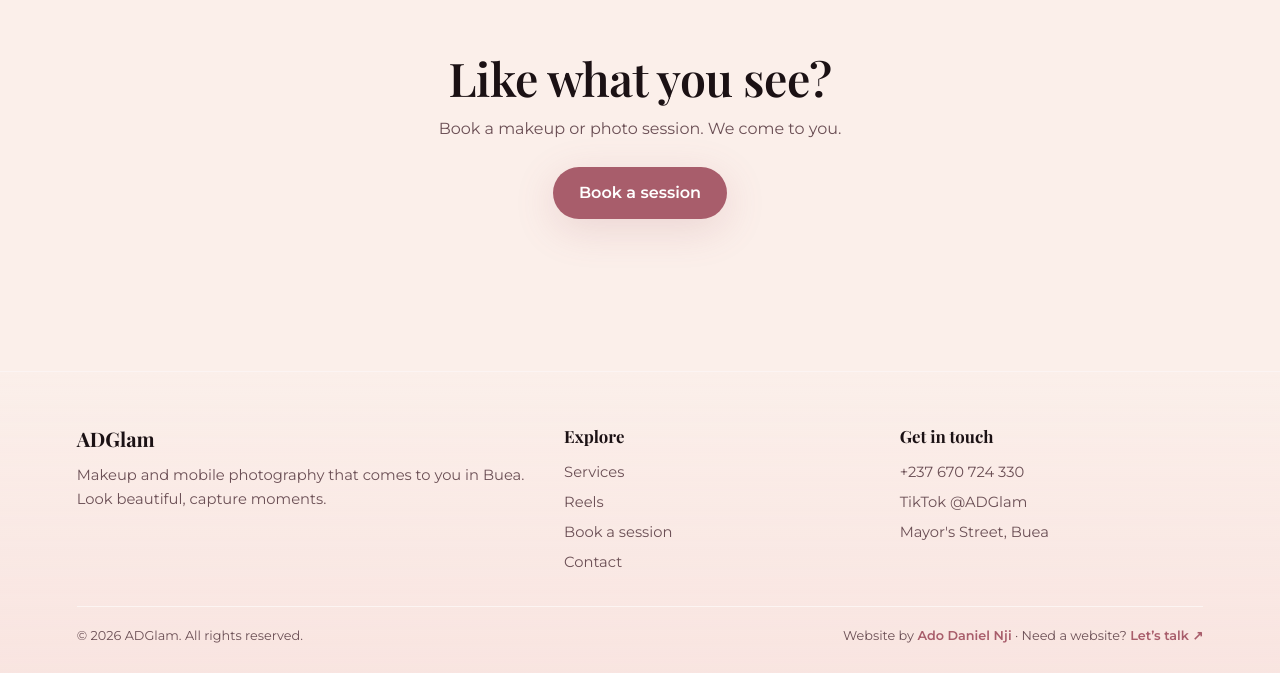
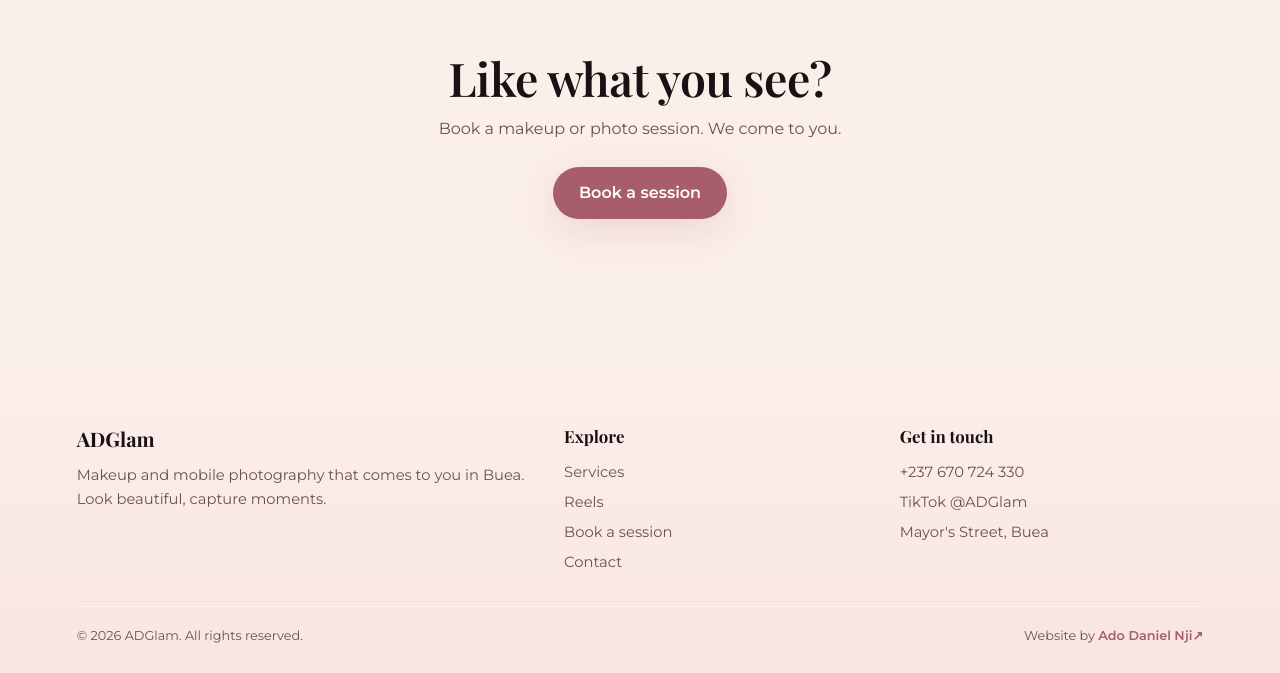
Before and after one commit to acetennyson/adglam, a Next.js app: page /reels in a window 1280 px wide. Shown: the part 1404-2077 px from the top of the page. Built offline with nearby package versions, Linux system fonts and the light colour scheme; no server answers; a web font is replaced by a local one.

Commit message:
Update SiteFooter.tsx

```diff
--- a/components/SiteFooter.tsx
+++ b/components/SiteFooter.tsx
@@ -29,7 +29,7 @@ export default function SiteFooter() {
       </div>
       <div className="sf-base">
         <span>© {new Date().getFullYear()} ADGlam. All rights reserved.</span>
-        <span className="sf-credit">Website by <a href={CREDIT.url} target="_blank" rel="noopener">{CREDIT.name}</a> · Need a website? <a href={CREDIT.url} target="_blank" rel="noopener">Let’s talk ↗</a></span>
+        <span className="sf-credit">Website by <a href={CREDIT.url} target="_blank" rel="noopener">{CREDIT.name}↗</a></span>
       </div>
     </footer>
   );
```
